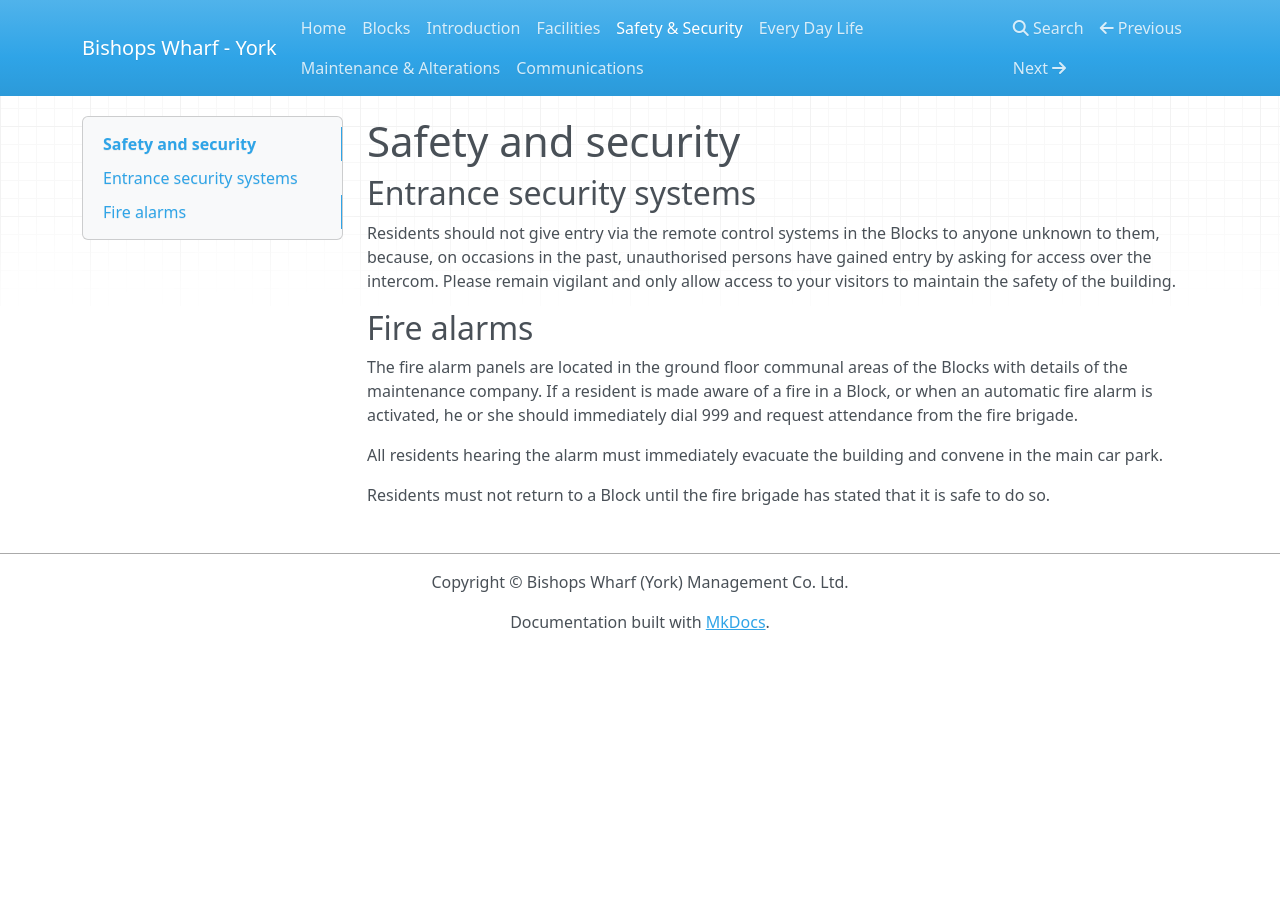
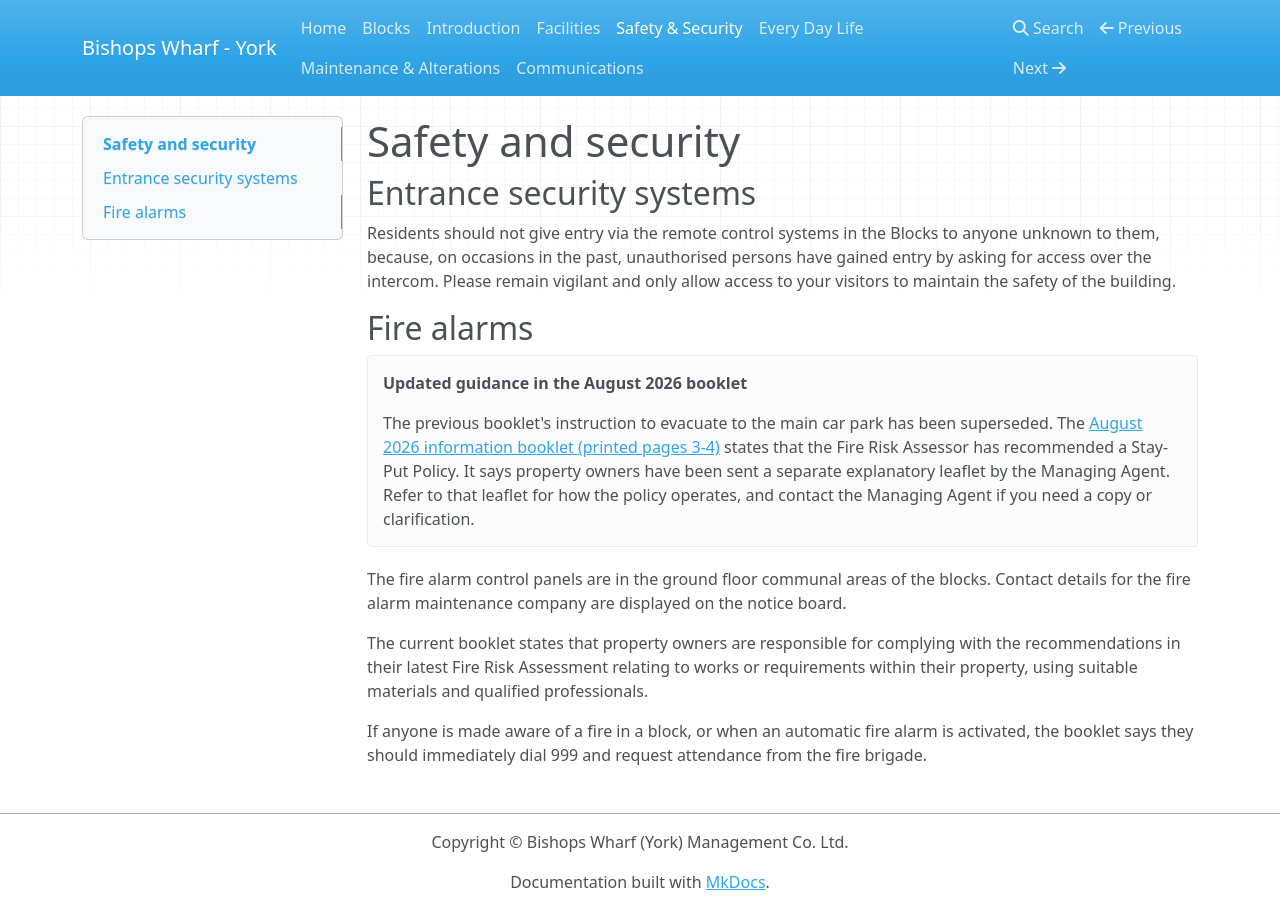
Before and after one commit to pacharanero/bishopswharfyork.com, an MkDocs documentation site: the page built from docs/safety-and-security.md, in a window 1280 px wide. Built offline with MkDocs 1.6.1, drawn with Linux system fonts in a browser that asks for light colours; nearby versions of some CDN libraries.

Commit message:
fix: publish current resident booklet with validated deployment

```diff
--- a/docs/safety-and-security.md
+++ b/docs/safety-and-security.md
@@ -6,8 +6,11 @@ Residents should not give entry via the remote control systems in the Blocks to
 
 ## Fire alarms
 
-The fire alarm panels are located in the ground floor communal areas of the Blocks with details of the maintenance company. If a resident is made aware of a fire in a Block, or when an automatic fire alarm is activated, he or she should immediately dial 999 and request attendance from the fire brigade.
+!!! important "Updated guidance in the August 2026 booklet"
+    The previous booklet's instruction to evacuate to the main car park has been superseded. The [August 2026 information booklet (printed pages 3-4)](assets/bishops-wharf-leaflet.pdf) states that the Fire Risk Assessor has recommended a Stay-Put Policy. It says property owners have been sent a separate explanatory leaflet by the Managing Agent. Refer to that leaflet for how the policy operates, and contact the Managing Agent if you need a copy or clarification.
 
-All residents hearing the alarm must immediately evacuate the building and convene in the main car park.
+The fire alarm control panels are in the ground floor communal areas of the blocks. Contact details for the fire alarm maintenance company are displayed on the notice board.
 
-Residents must not return to a Block until the fire brigade has stated that it is safe to do so.
+The current booklet states that property owners are responsible for complying with the recommendations in their latest Fire Risk Assessment relating to works or requirements within their property, using suitable materials and qualified professionals.
+
+If anyone is made aware of a fire in a block, or when an automatic fire alarm is activated, the booklet says they should immediately dial 999 and request attendance from the fire brigade.
```
Also changed, not shown: README.md (+5 -4 lines), docs/index.md (+6 -1 lines), 5 other files.
